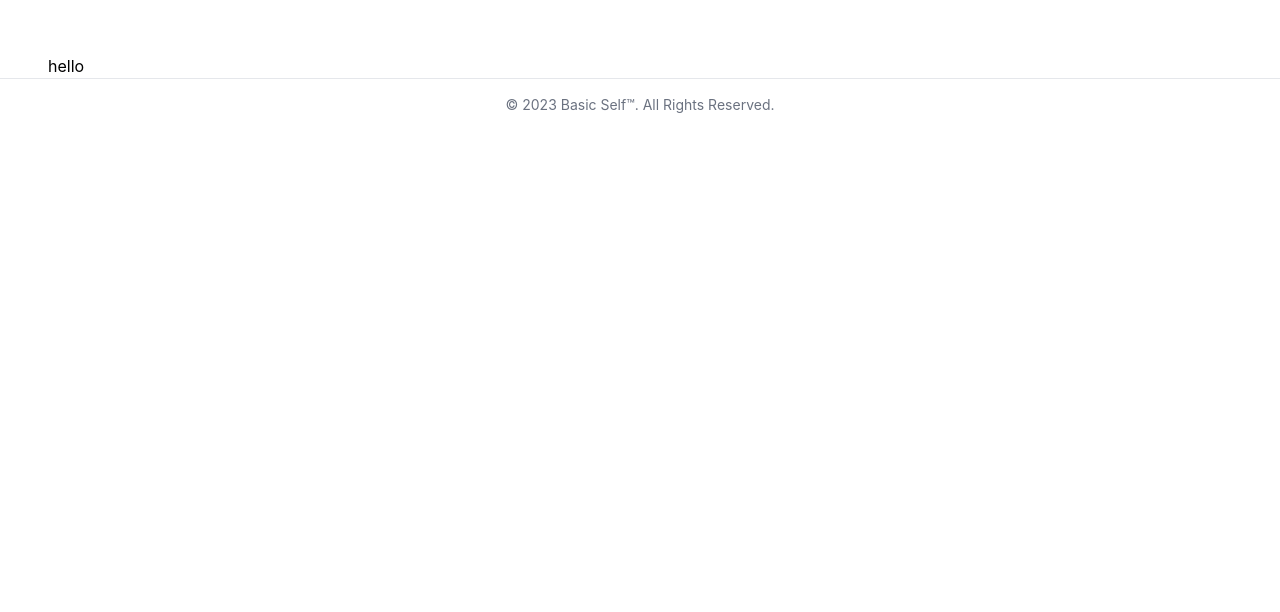
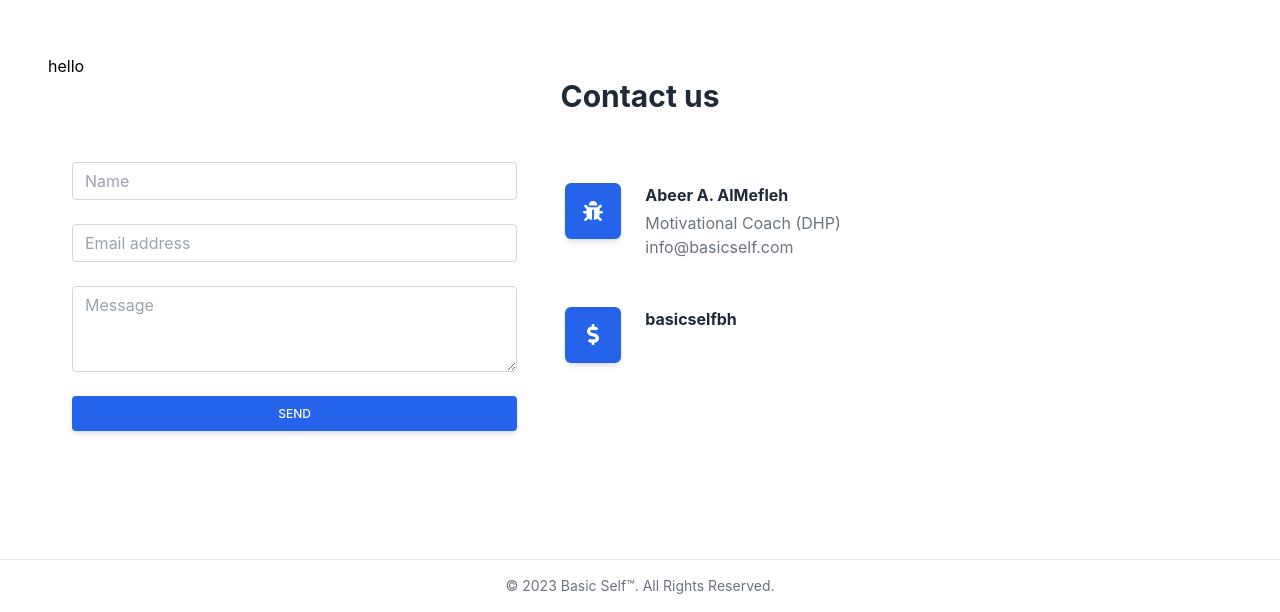
Before and after one commit to NaserAlqimlas/basic-self, a React (Create React App) app: page / in a window 1280 px wide. Shown: the part 1546-2158 px from the top of the page. Before the commit the page ends 1677 px from the top, so only its background shows below. Built offline with nearby package versions, Linux system fonts and the light colour scheme.

Commit message:
added contact us page

```diff
--- a/src/App.tsx
+++ b/src/App.tsx
@@ -3,6 +3,7 @@ import JumbotronView from "./components/JumbotronView";
 import WhatWeOffer from "./components/WhatWeOffer";
 import WhoWeAre from "./components/WhoWeAre";
 import Footer from "./components/Footer";
+import ContactUs from "./components/ContactUs";
 
 function App() {
     return (
@@ -51,6 +52,7 @@ function App() {
             <div className="mx-12">
                 <WhoWeAre id="whoweare" />
                 <WhatWeOffer id="whatweoffer" />
+                <ContactUs id="contactus" />
             </div>
             <Footer />
         </div>
--- /dev/null
+++ b/src/components/ContactUs.tsx
@@ -0,0 +1,123 @@
+import React from "react";
+
+interface ContactUsProps {
+    id: string;
+}
+
+const ContactUs = (props: ContactUsProps) => {
+    const { id } = props;
+    return (
+        <div id={id} className="mb-32 text-gray-800">
+            <div className="flex justify-center items-center">
+                <div className="text-center lg:max-w-3xl md:max-w-xl">
+                    <h2 className="text-3xl font-bold mb-12 px-6">
+                        Contact us
+                    </h2>
+                </div>
+            </div>
+
+            <div className="flex justify-center items-center flex-wrap">
+                <div className="grow-0 shrink-0 basis-auto mb-12 lg:mb-0 w-full lg:w-5/12 px-3 lg:px-6">
+                    <form>
+                        <div className="form-group mb-6">
+                            <input
+                                type="text"
+                                className="form-control block w-full px-3 py-1.5 text-base font-normal text-gray-700 bg-white bg-clip-padding border border-solid border-gray-300 rounded transition ease-in-out m-0 focus:text-gray-700 focus:bg-white focus:border-blue-600 focus:outline-none"
+                                placeholder="Name"
+                            />
+                        </div>
+                        <div className="form-group mb-6">
+                            <input
+                                type="email"
+                                className="form-control block w-full px-3 py-1.5 text-base font-normal text-gray-700 bg-white bg-clip-padding border border-solid border-gray-300 rounded transition ease-in-out m-0 focus:text-gray-700 focus:bg-white focus:border-blue-600 focus:outline-none"
+                                placeholder="Email address"
+                            />
+                        </div>
+                        <div className="form-group mb-6">
+                            <textarea
+                                className=" form-control block w-full px-3 py-1.5 text-base font-normal text-gray-700 bg-white bg-clip-padding border border-solid border-gray-300 rounded transition ease-in-out m-0 focus:text-gray-700 focus:bg-white focus:border-blue-600 focus:outline-none"
+                                rows={3}
+                                placeholder="Message"
+                            />
+                        </div>
+                        <button
+                            type="submit"
+                            className=" w-full px-6 py-2.5 bg-blue-600 text-white font-medium text-xs leading-tight uppercase rounded shadow-md hover:bg-blue-700 hover:shadow-lg focus:bg-blue-700 focus:shadow-lg focus:outline-none focus:ring-0 active:bg-blue-800 active:shadow-lg transition duration-150 ease-in-out"
+                        >
+                            Send
+                        </button>
+                    </form>
+                </div>
+                <div className="grow-0 shrink-0 basis-auto w-full lg:w-7/12">
+                    <div className="flex flex-col flex-wrap">
+                        <div className="mb-12 grow-0 shrink-0 basis-auto w-full lg:w-6/12 px-3 lg:px-6">
+                            <div className="flex align-start">
+                                <div className="shrink-0">
+                                    <div className="p-4 bg-blue-600 rounded-md shadow-md w-14 h-14 flex items-center justify-center">
+                                        <svg
+                                            aria-hidden="true"
+                                            focusable="false"
+                                            data-prefix="fas"
+                                            data-icon="bug"
+                                            className="w-5 text-white"
+                                            role="img"
+                                            xmlns="http://www.w3.org/2000/svg"
+                                            viewBox="0 0 512 512"
+                                        >
+                                            <path
+                                                fill="currentColor"
+                                                d="M511.988 288.9c-.478 17.43-15.217 31.1-32.653 31.1H424v16c0 21.864-4.882 42.584-13.6 61.145l60.228 60.228c12.496 12.497 12.496 32.758 0 45.255-12.498 12.497-32.759 12.496-45.256 0l-54.736-54.736C345.886 467.965 314.351 480 280 480V236c0-6.627-5.373-12-12-12h-24c-6.627 0-12 5.373-12 12v244c-34.351 0-65.886-12.035-90.636-32.108l-54.736 54.736c-12.498 12.497-32.759 12.496-45.256 0-12.496-12.497-12.496-32.758 0-45.255l60.228-60.228C92.882 378.584 88 357.864 88 336v-16H32.666C15.23 320 .491 306.33.013 288.9-.484 270.816 14.028 256 32 256h56v-58.745l-46.628-46.628c-12.496-12.497-12.496-32.758 0-45.255 12.498-12.497 32.758-12.497 45.256 0L141.255 160h229.489l54.627-54.627c12.498-12.497 32.758-12.497 45.256 0 12.496 12.497 12.496 32.758 0 45.255L424 197.255V256h56c17.972 0 32.484 14.816 31.988 32.9zM257 0c-61.856 0-112 50.144-112 112h224C369 50.144 318.856 0 257 0z"
+                                            ></path>
+                                        </svg>
+                                    </div>
+                                </div>
+                                <div className="grow ml-6">
+                                    <p className="font-bold mb-1">
+                                        Abeer A. AlMefleh
+                                    </p>
+
+                                    <p className="text-gray-500">
+                                        Motivational Coach (DHP)
+                                    </p>
+                                    <p className="text-gray-500">
+                                        info@basicself.com
+                                    </p>
+                                </div>
+                            </div>
+                        </div>
+                        <div className="mb-12 grow-0 shrink-0 basis-auto w-full lg:w-6/12 px-3 lg:px-6">
+                            <div className="flex items-start">
+                                <div className="shrink-0">
+                                    <div className="p-4 bg-blue-600 rounded-md shadow-md w-14 h-14 flex items-center justify-center">
+                                        <svg
+                                            aria-hidden="true"
+                                            focusable="false"
+                                            data-prefix="fas"
+                                            data-icon="dollar-sign"
+                                            className="w-3 text-white"
+                                            role="img"
+                                            xmlns="http://www.w3.org/2000/svg"
+                                            viewBox="0 0 288 512"
+                                        >
+                                            <path
+                                                fill="currentColor"
+                                                d="M209.2 233.4l-108-31.6C88.7 198.2 80 186.5 80 173.5c0-16.3 13.2-29.5 29.5-29.5h66.3c12.2 0 24.2 3.7 34.2 10.5 6.1 4.1 14.3 3.1 19.5-2l34.8-34c7.1-6.9 6.1-18.4-1.8-24.5C238 74.8 207.4 64.1 176 64V16c0-8.8-7.2-16-16-16h-32c-8.8 0-16 7.2-16 16v48h-2.5C45.8 64-5.4 118.7.5 183.6c4.2 46.1 39.4 83.6 83.8 96.6l102.5 30c12.5 3.7 21.2 15.3 21.2 28.3 0 16.3-13.2 29.5-29.5 29.5h-66.3C100 368 88 364.3 78 357.5c-6.1-4.1-14.3-3.1-19.5 2l-34.8 34c-7.1 6.9-6.1 18.4 1.8 24.5 24.5 19.2 55.1 29.9 86.5 30v48c0 8.8 7.2 16 16 16h32c8.8 0 16-7.2 16-16v-48.2c46.6-.9 90.3-28.6 105.7-72.7 21.5-61.6-14.6-124.8-72.5-141.7z"
+                                            ></path>
+                                        </svg>
+                                    </div>
+                                </div>
+                                <div className="grow ml-6">
+                                    <p className="font-bold mb-1">
+                                        basicselfbh
+                                    </p>
+                                </div>
+                            </div>
+                        </div>
+                    </div>
+                </div>
+            </div>
+        </div>
+    );
+};
+
+export default ContactUs;
--- a/src/components/JumbotronView.tsx
+++ b/src/components/JumbotronView.tsx
@@ -1,5 +1,6 @@
 import React from "react";
 import image from "../assests/placeholder.png";
+import { Link, animateScroll as scroll } from "react-scroll";
 
 const JumbotronView = () => {
     return (
@@ -33,9 +34,15 @@ const JumbotronView = () => {
                     In the Basic Self all that is possible.
                 </p>
                 <div className="flex justify-end">
-                    <button className="w-36 p-2 my-5 flex justify-center items-center border border-fuchsia-600 rounded-md bg-fuchsia-600 text-white hover:bg-fuchsia-700 hover:border-fuchsia-700 duration-150">
+                    <Link
+                        to="contactus"
+                        smooth={true}
+                        offset={-70}
+                        duration={500}
+                        className="w-36 p-2 my-5 flex justify-center items-center border border-fuchsia-600 rounded-md bg-fuchsia-600 text-white hover:bg-fuchsia-700 hover:border-fuchsia-700 duration-150"
+                    >
                         Contact Us
-                    </button>
+                    </Link>
                 </div>
             </div>
             <div className="pt-10 invisible lg:visible">
```
Also changed, not shown: 1 other file (tests, documents, lock files or other folders).
